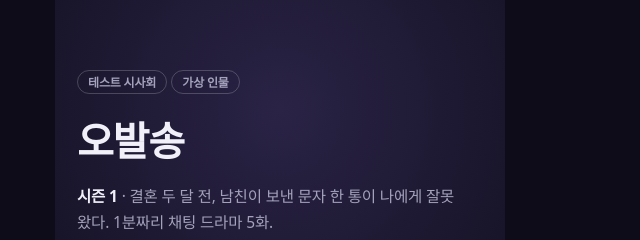
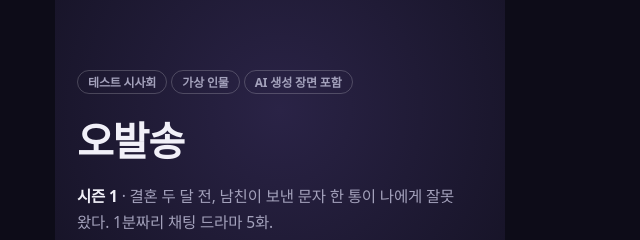
Before and after one commit to HongFe/shorts-drama, a plain HTML site: page index.html in a window 1280 px wide. Shown: the part 130-370 px from the top of the page, 360-1000 px from the left. Drawn offline with Linux system fonts and the light colour scheme.

Commit message:
docs: AI 생성 이미지·영상 포함 표시 추가
Co-Authored-By: Claude Opus 5.5 <noreply@anthropic.com>

```diff
--- a/index.html
+++ b/index.html
@@ -74,7 +74,7 @@ const esc = s => String(s).replace(/[&<>"]/g, c => ({'&':'&amp;','<':'&lt;','>':
 const pad = n => String(n).padStart(2,'0');
 const feed = document.getElementById('feed');
 let html = `<section><div class="card">
-  <div><span class="tag">테스트 시사회</span><span class="tag">가상 인물</span></div>
+  <div><span class="tag">테스트 시사회</span><span class="tag">가상 인물</span><span class="tag">AI 생성 장면 포함</span></div>
   <h1>${esc(DRAMA.title)}</h1>
   <p><b>${esc(DRAMA.season)}</b> · ${esc(DRAMA.logline)}</p>
   <div class="opt"><p><b>부탁드려요</b> 보고 나서 세 가지만 알려 주세요.</p>
@@ -98,7 +98,7 @@ html += `<section><div class="card">
   <p>댓글이 가장 많은 쪽으로 시즌 2를 만듭니다.</p>
   ${DRAMA.next.map(o => `<div class="opt"><p><b>${o.k}. ${esc(o.t)}</b></p><p>${esc(o.d)}</p></div>`).join('')}
   <div class="row"><a class="btn pri" href="${DRAMA.vote}" target="_blank" rel="noopener">🗳 투표·댓글 남기러 가기</a><button class="btn" onclick="go(0)">처음으로</button></div>
-  <p class="small">투표와 후기는 GitHub Discussions에 남깁니다(GitHub 계정 필요). 계정이 없으면 보내 준 분께 답장으로 알려 주세요.<br>등장인물·회사·대화는 모두 가상입니다. 대본과 영상 제작에 AI 도구를 사용했습니다.</p>
+  <p class="small">투표와 후기는 GitHub Discussions에 남깁니다(GitHub 계정 필요). 계정이 없으면 보내 준 분께 답장으로 알려 주세요.<br>등장인물·회사·대화는 모두 가상입니다. 대본과 영상 제작에 AI 도구를 사용했고, 일부 장면에 AI 생성 이미지·영상이 들어 있습니다.</p>
 </div></section>`;
 feed.innerHTML = html;
 
```
Also changed, not shown: 1 other file.
